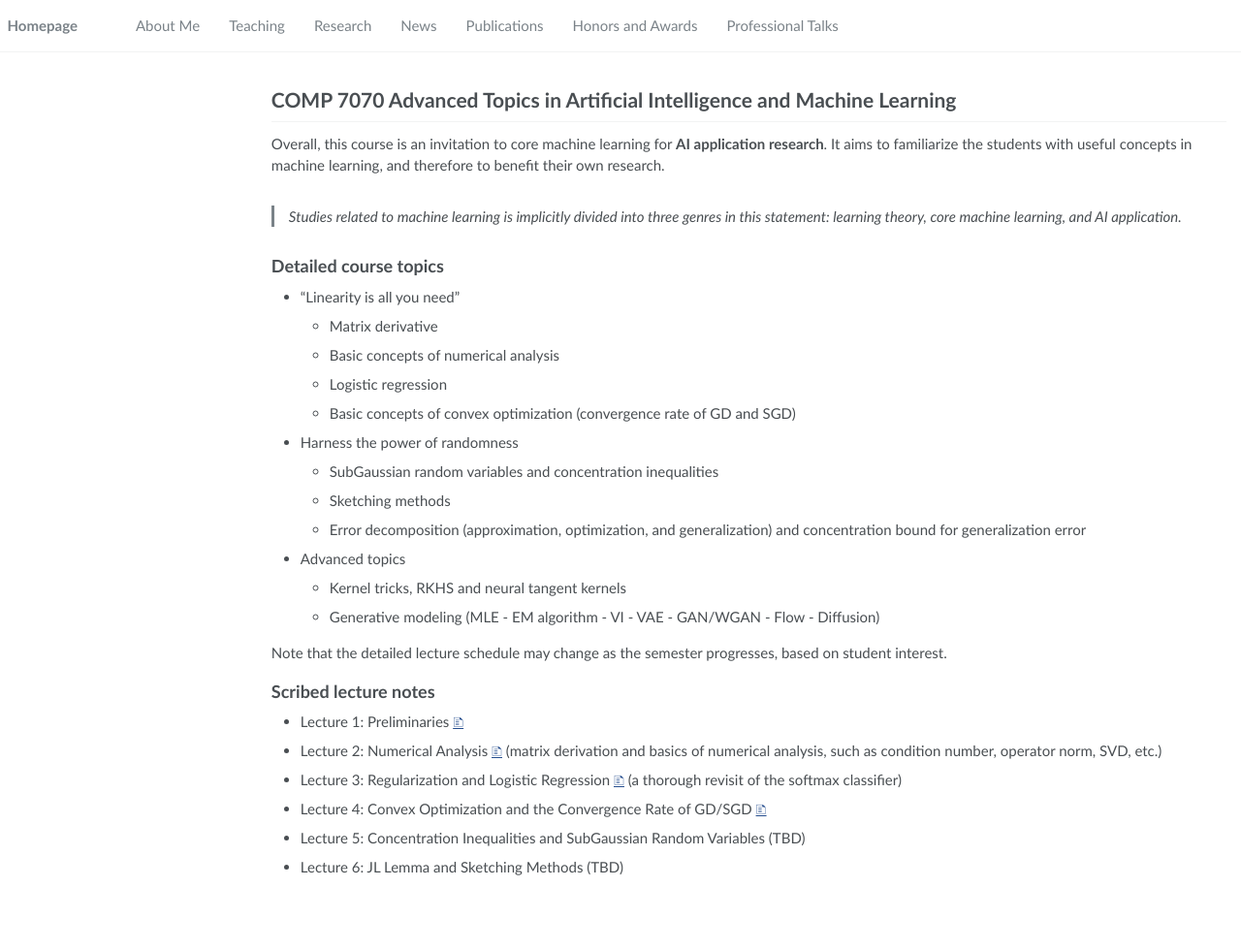
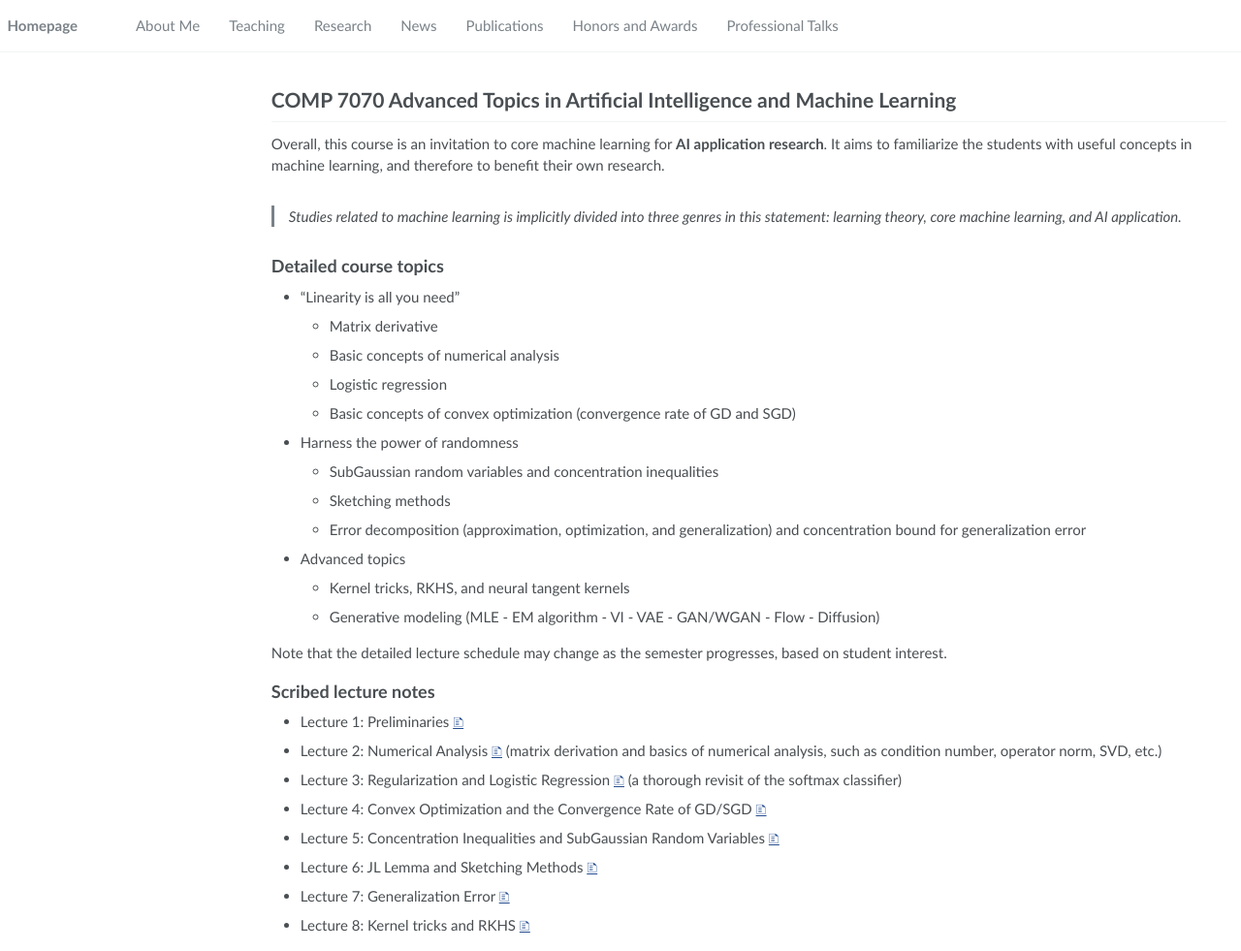
Before and after one commit to ychen-stat-ml/ychen-stat-ml.github.io, a Jekyll site: the page built from _pages/teaching.md, in a window 1280 px wide and 981 px high. Shown: the whole window at 97% size. Built offline with Jekyll 4.4.1, drawn with Linux system fonts in a browser that asks for light colours.

Commit message:
add notes 5678

```diff
--- a/_pages/teaching.md
+++ b/_pages/teaching.md
@@ -33,7 +33,7 @@ Overall, this course is an invitation to core machine learning for **AI applicat
     - Error decomposition (approximation, optimization, and generalization) and concentration bound for generalization error
 
 - Advanced topics
-    - Kernel tricks, RKHS and neural tangent kernels
+    - Kernel tricks, RKHS, and neural tangent kernels
     - Generative modeling (MLE - EM algorithm - VI - VAE - GAN/WGAN - Flow - Diffusion)
 
 Note that the detailed lecture schedule may change as the semester progresses, based on student interest.
@@ -44,5 +44,7 @@ Note that the detailed lecture schedule may change as the semester progresses, b
 - Lecture 2: Numerical Analysis [🗈](/docs/7070/02.pdf) (matrix derivation and basics of numerical analysis, such as condition number, operator norm, SVD, etc.)
 - Lecture 3: Regularization and Logistic Regression [🗈](/docs/7070/03.pdf) (a thorough revisit of the softmax classifier)
 - Lecture 4: Convex Optimization and the Convergence Rate of GD/SGD [🗈](/docs/7070/04.pdf)
-- Lecture 5: Concentration Inequalities and SubGaussian Random Variables (TBD)
-- Lecture 6: JL Lemma and Sketching Methods (TBD)
+- Lecture 5: Concentration Inequalities and SubGaussian Random Variables [🗈](/docs/7070/05.pdf)
+- Lecture 6: JL Lemma and Sketching Methods [🗈](/docs/7070/06.pdf)
+- Lecture 7: Generalization Error [🗈](/docs/7070/07.pdf)
+- Lecture 8: Kernel tricks and RKHS [🗈](/docs/7070/08.pdf)
```
Also changed, not shown: 4 other files.
